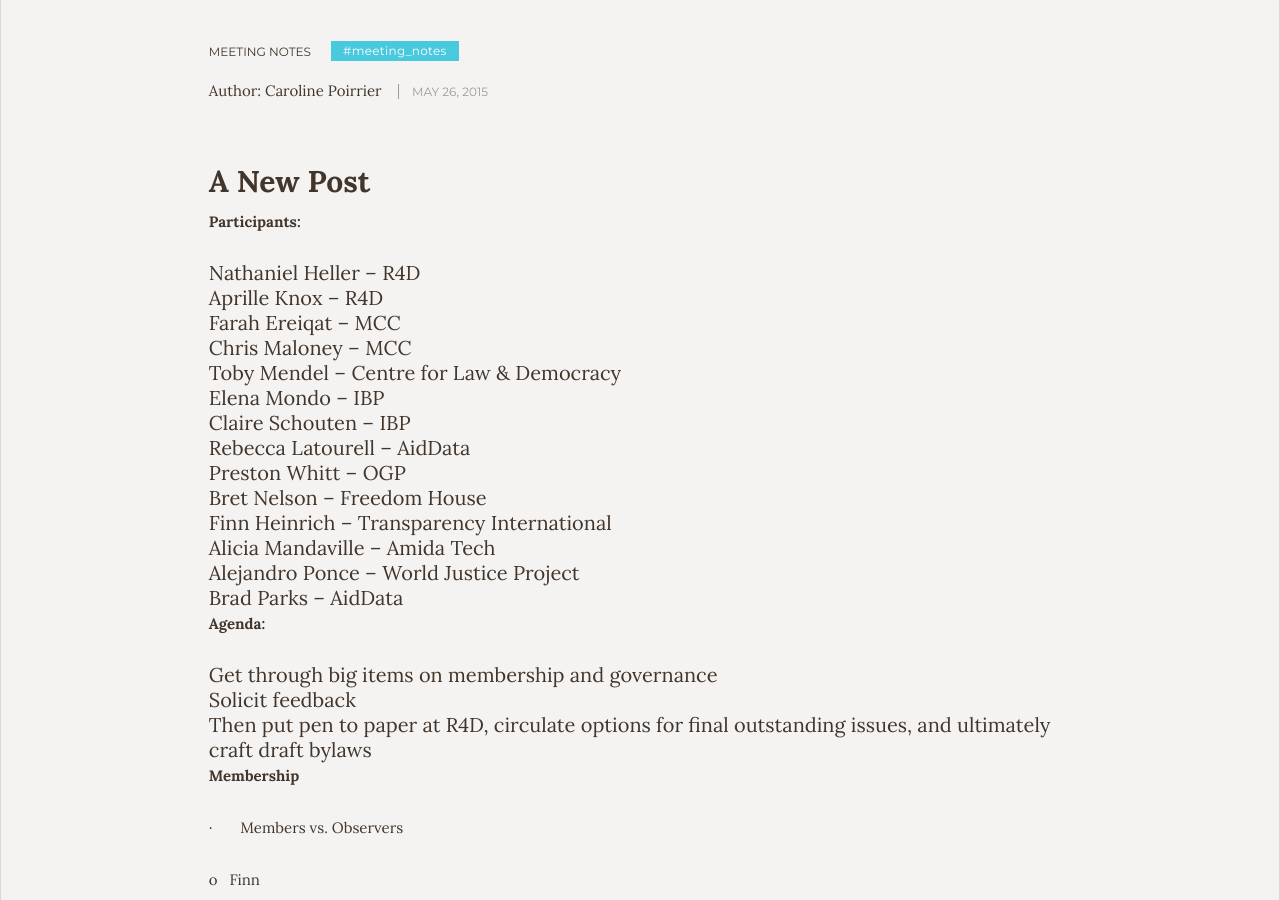
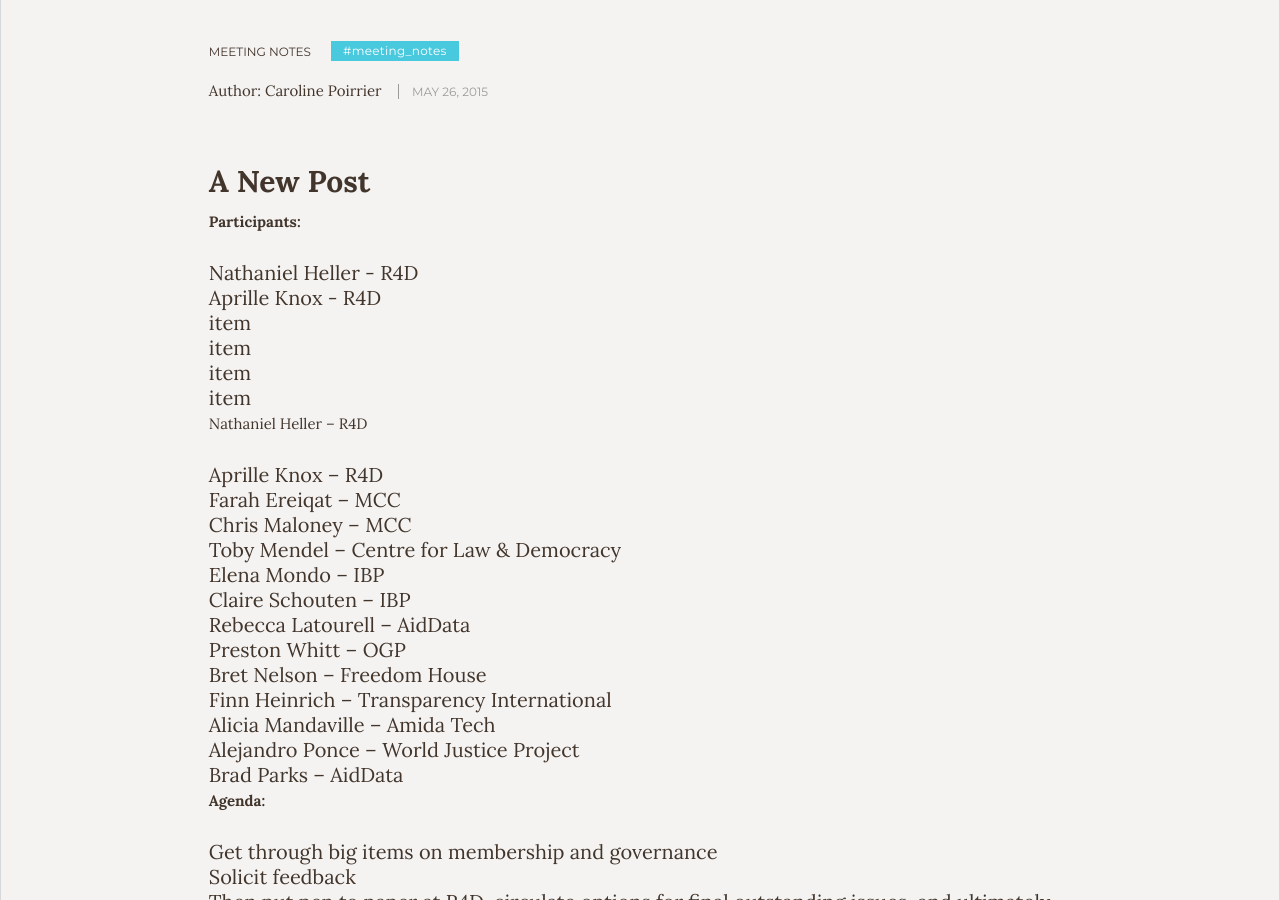
Before and after one commit to GovernanceDataAlliance/GDA-Dashboard, a Jekyll site: the page built from blog/_posts/2016-02-25-governance-an-membership-meeting.md, in a window 1280 px wide and 900 px high, scrolled down 394 px. Built offline with Jekyll 4.4.1, drawn with Linux system fonts in a browser that asks for light colours.

Commit message:
Updated 2016-02-25-governance-an-membership-meeting.md

```diff
--- a/blog/_posts/2016-02-25-governance-an-membership-meeting.md
+++ b/blog/_posts/2016-02-25-governance-an-membership-meeting.md
@@ -16,7 +16,16 @@
 ## A New Post
 
 **Participants:**
-  + Nathaniel Heller – R4D
+- Nathaniel Heller - R4D
+- Aprille Knox - R4D
+- item
+- item
+- item
+- item
+
+
+
+Nathaniel Heller – R4D
   + Aprille Knox – R4D
   + Farah Ereiqat – MCC
   + Chris Maloney – MCC
```
